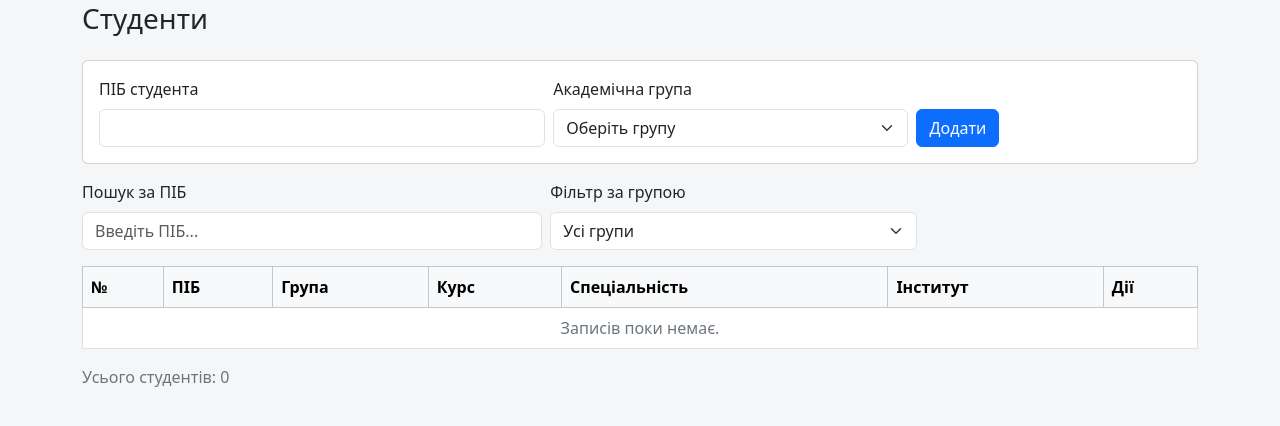
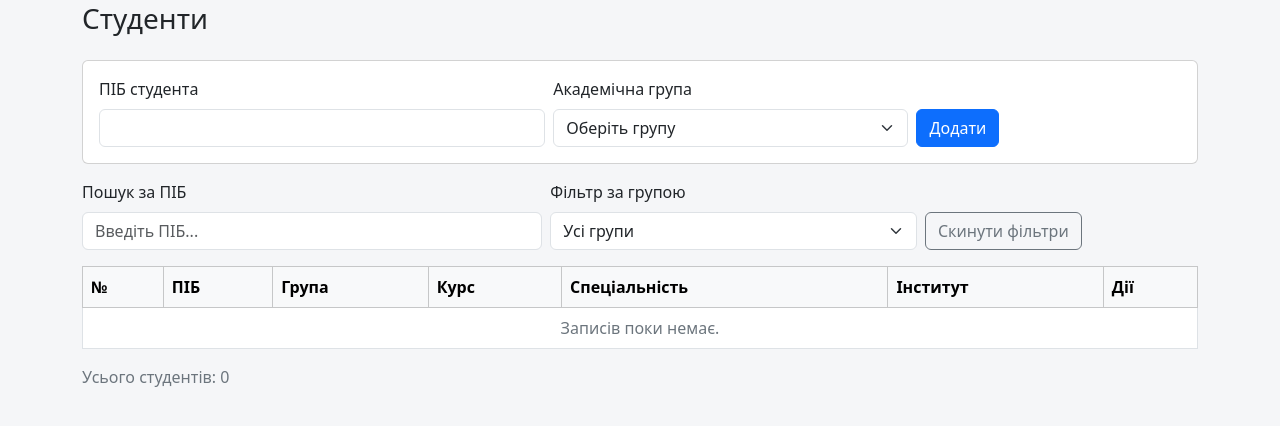
Before and after one commit to OlhaLeno/student-management-system, a Flask app: page /students in a window 1280 px wide. Shown: the part 141-567 px from the top of the page. Run offline with Flask 3, Linux system fonts and the light colour scheme.

Commit message:
Validate group course and reset student filters

```diff
--- a/app/bll/university_service.py
+++ b/app/bll/university_service.py
@@ -280,8 +280,8 @@ class AcademicGroupService:
 
         SpecialtyService().get_by_id(specialty_id)
 
-        if type(course) is not int or course < 1:
-            raise ValueError("Курс має бути додатним цілим числом.")
+        if type(course) is not int or not 1 <= course <= 6:
+            raise ValueError("Курс має бути цілим числом від 1 до 6.")
 
         existing = AcademicGroup.query.filter_by(
             name=name,
--- a/app/static/js/main.js
+++ b/app/static/js/main.js
@@ -116,6 +116,16 @@ if (studentSearch && groupFilter) {
     }
     studentSearch.addEventListener('input', filterStudents);
     groupFilter.addEventListener('change', filterStudents);
+
+    const resetButton = document.getElementById('student-filter-reset');
+
+    if (resetButton) {
+        resetButton.addEventListener('click', () => {
+            studentSearch.value = '';
+            groupFilter.value = '';
+            filterStudents();
+        });
+    }
 }
 
 function filterSubjects(select, groupId) {
--- a/app/templates/students.html
+++ b/app/templates/students.html
@@ -33,6 +33,12 @@
             {% for item in groups %}<option value="{{ item.id }}">{{ item.name }} ({{ item.specialty_name }})</option>{% endfor %}
         </select>
     </div>
+    <div class="col-auto align-self-end">
+        <button type="button" class="btn btn-outline-secondary"
+                id="student-filter-reset">
+            Скинути фільтри
+        </button>
+    </div>
 </div>
 <div class="table-responsive">
     <table class="table table-bordered table-hover bg-white align-middle" id="students-table">
--- a/app/templates/university.html
+++ b/app/templates/university.html
@@ -64,7 +64,7 @@
             </div>
             <div class="col-md-2">
                 <label class="form-label" for="group-course">Курс</label>
-                <input class="form-control" id="group-course" name="course" type="number" min="1" step="1" required>
+                <input class="form-control" id="group-course" name="course" type="number" min="1" max="6" step="1" required>
             </div>
             <div class="col-md-4">
                 <label class="form-label" for="group-specialty">Спеціальність</label>
```
